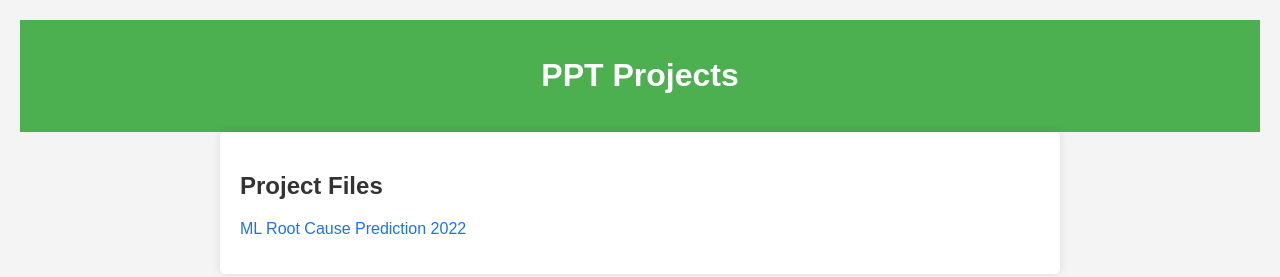
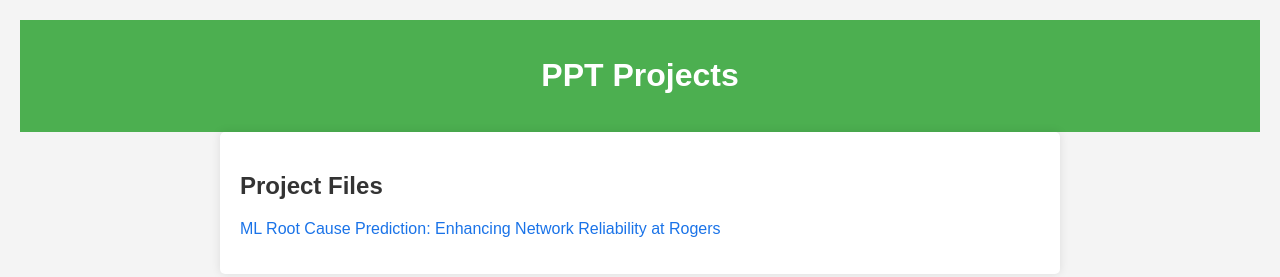
Before and after one commit to Sara-Khosravi/PPT, a plain HTML site: page index.html in a window 1280 px wide. Drawn offline with Linux system fonts and the light colour scheme.

Commit message:
Update index.html

```diff
--- a/index.html
+++ b/index.html
@@ -49,7 +49,7 @@
     <div class="container">
         <h2>Project Files</h2>
         <ul>
-            <li><a href="ML_RootCause_Prediction_2022.pdf" target="_blank">ML Root Cause Prediction 2022</a></li>
+            <li><a href="ML_RootCause_Prediction_2022.pdf" target="_blank">ML Root Cause Prediction: Enhancing Network Reliability at Rogers</a></li>
         </ul>
     </div>
 </body>
```
